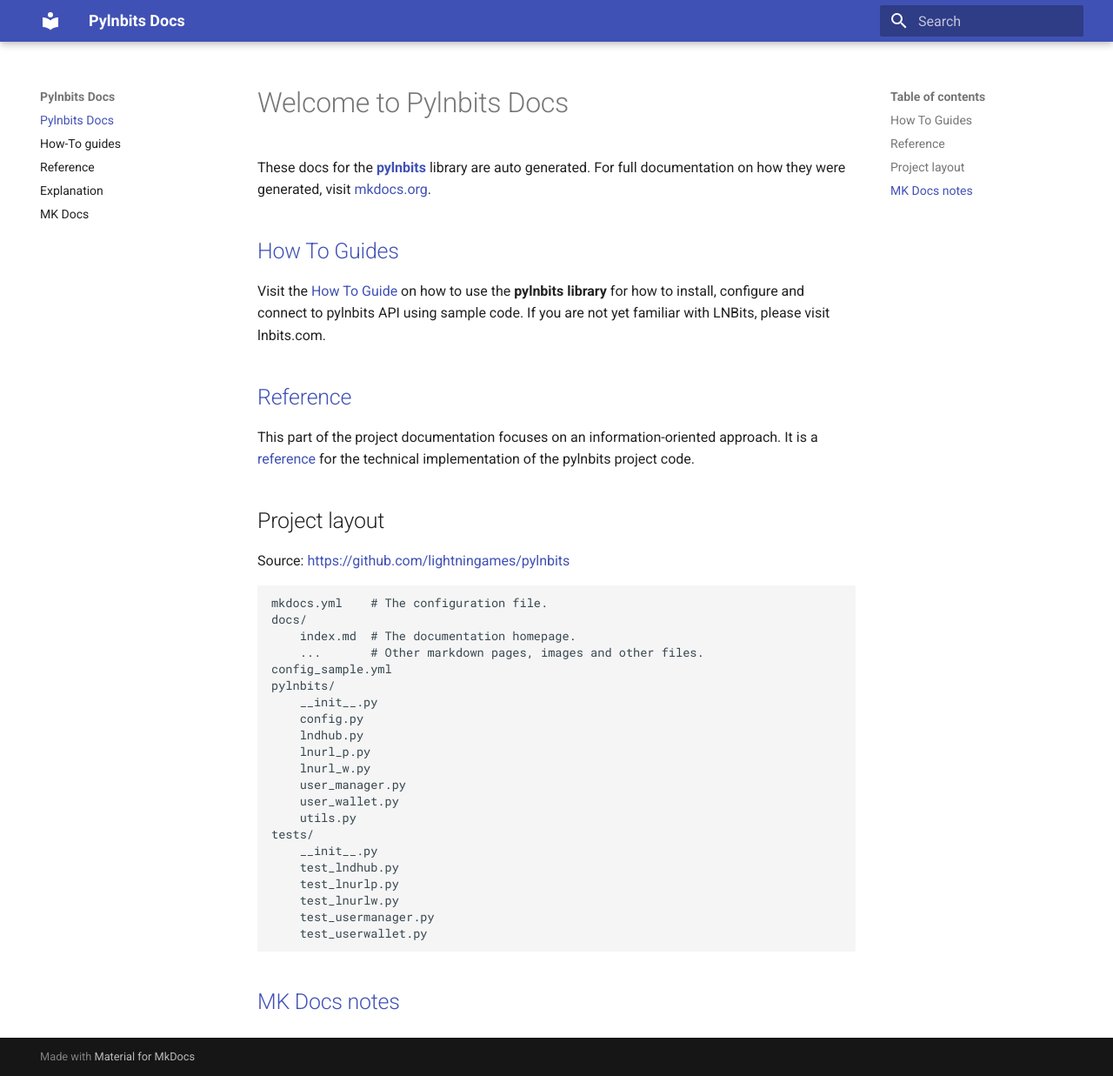
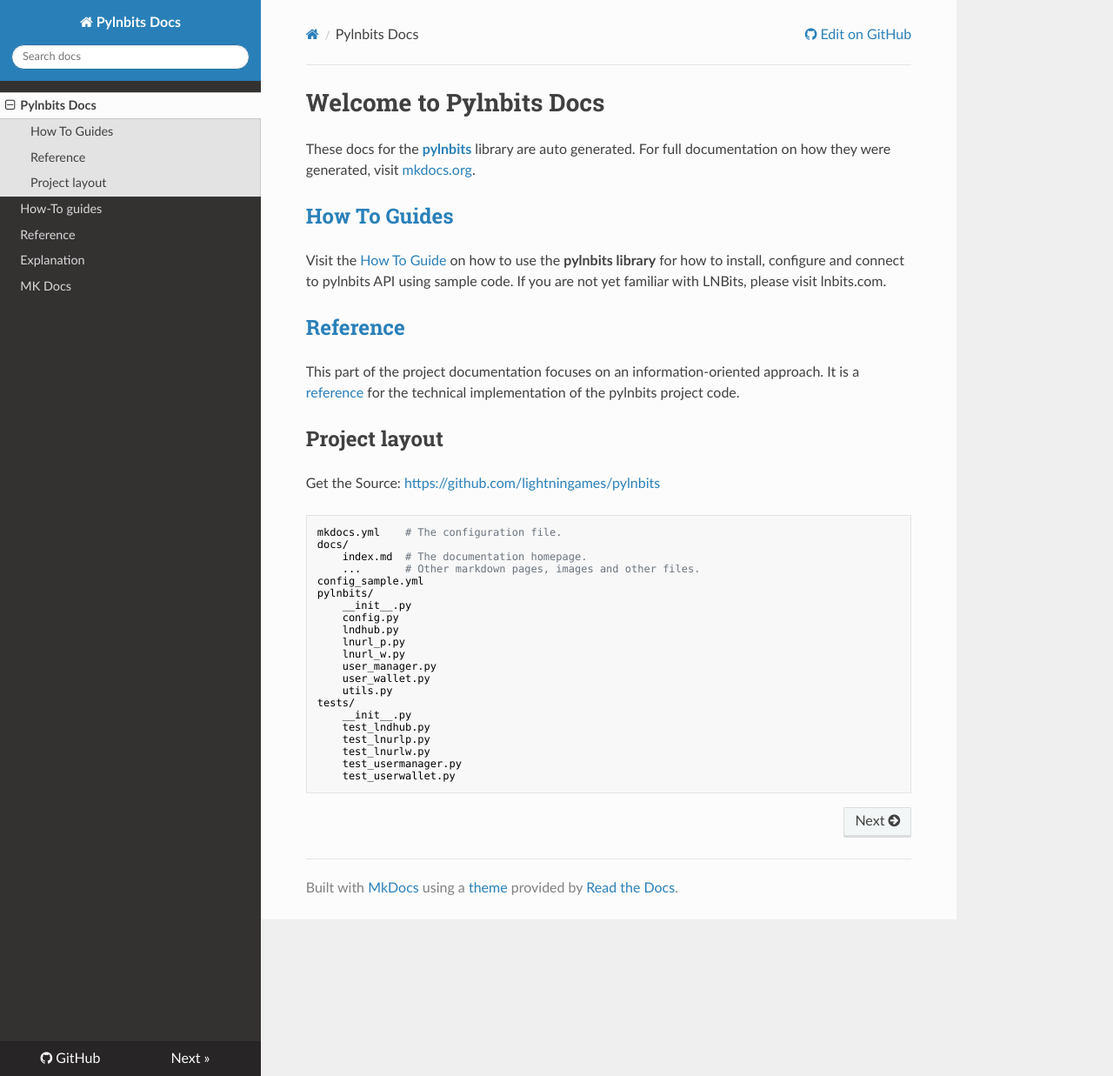
Before and after one commit to lightningames/pylnbits, an MkDocs documentation site: the page built from docs/index.md, in a window 1280 px wide and 1237 px high. Shown: the whole window at 87% size. Built offline with MkDocs 1.6.1, drawn with Linux system fonts in a browser that asks for light colours; nearby versions of some CDN libraries.

Commit message:
change theme

```diff
--- a/docs/index.md
+++ b/docs/index.md
@@ -14,7 +14,7 @@
 
 ## Project layout
 
-Source: [https://github.com/lightningames/pylnbits](https://github.com/lightningames/pylnbits)
+Get the Source: [https://github.com/lightningames/pylnbits](https://github.com/lightningames/pylnbits)
 
     mkdocs.yml    # The configuration file.
     docs/
@@ -37,5 +37,3 @@
         test_lnurlw.py
         test_usermanager.py
         test_userwallet.py
-
-## [MK Docs notes](/pylnbits/notes/)
--- a/mkdocs.yml
+++ b/mkdocs.yml
@@ -1,7 +1,16 @@
 site_name: Pylnbits Docs
 
 theme:
-  name: "material"
+  name: "readthedocs"
+  highlightjs: true
+  hljs_languages:
+    - yaml
+    - python
+
+
+repo_url: https://github.com/lightningames/pylnbits
+
+site_author: bitkarrot
 
 plugins:
   - mkdocstrings
```
Also changed, not shown: docs/how-to-guides.md (+1 -2 lines).
